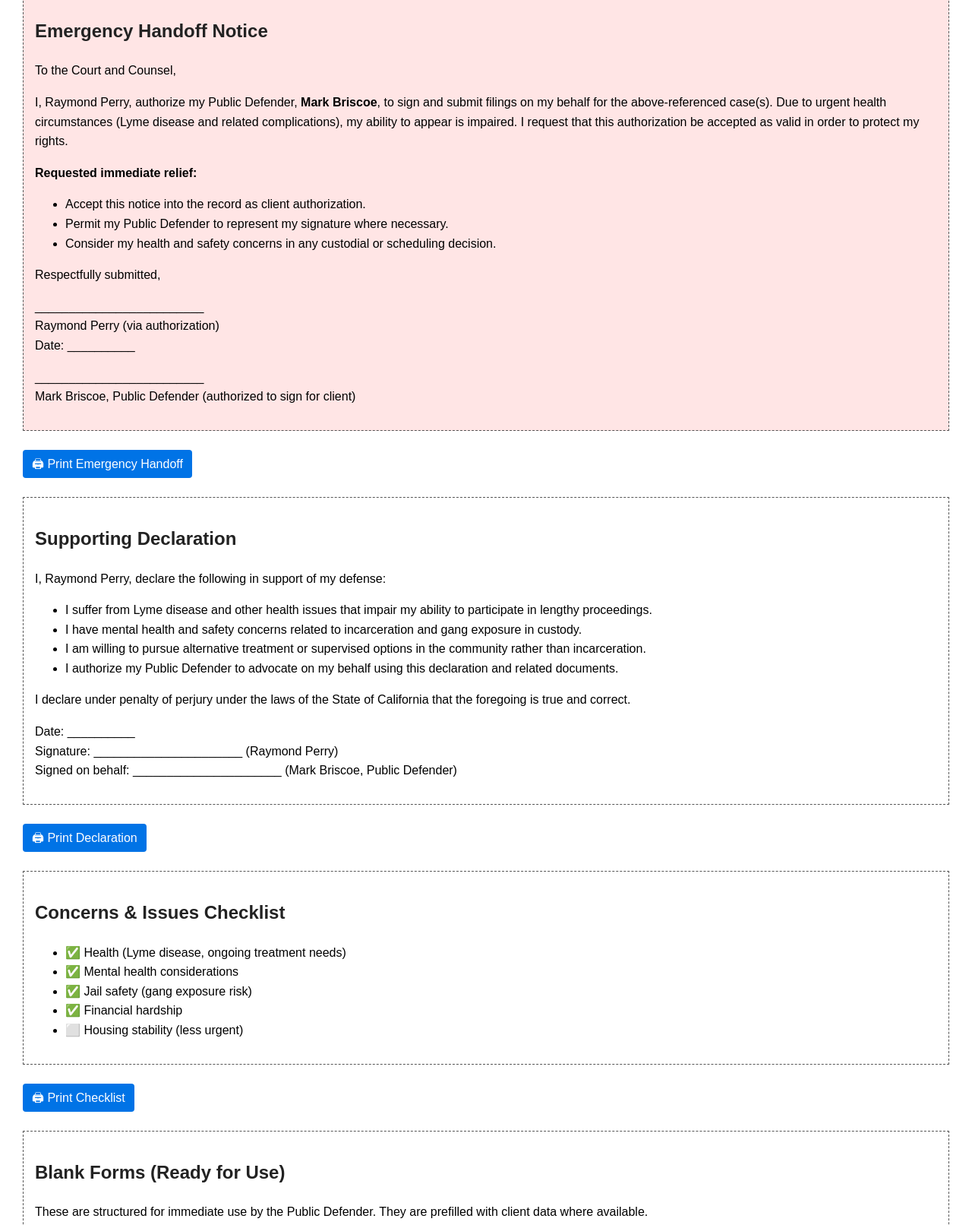
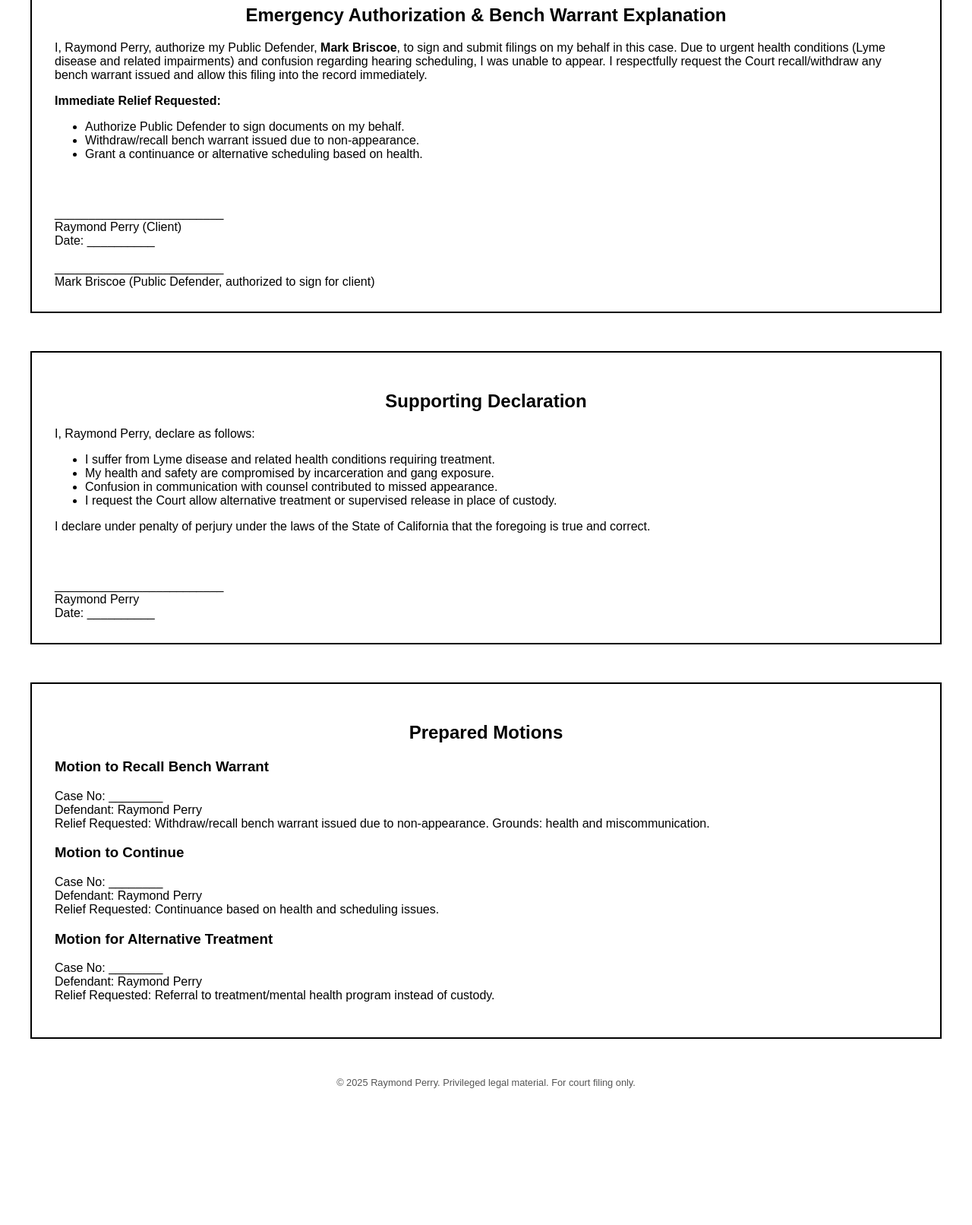
Before and after one commit to mysterylightsec-collab/collab-lightsec-public, a plain HTML site: page index.html in a window 1280 px wide. Shown: the part 306-1918 px from the top of the page at 76% size. After the commit the page ends 1778 px from the top, so only its background shows below. Drawn offline with Linux system fonts and the light colour scheme.

Commit message:
Update index.html

```diff
--- a/index.html
+++ b/index.html
@@ -2,104 +2,93 @@
 <html lang="en">
 <head>
   <meta charset="UTF-8">
-  <title>Defense Emergency Handoff - Raymond Perry</title>
+  <title>Emergency Filing Packet - Raymond Perry</title>
   <style>
-    body { font-family: Arial, sans-serif; margin: 30px; line-height: 1.6; }
-    h1, h2, h3 { color: #222; }
-    .urgent { border: 2px solid red; padding: 15px; background: #ffe5e5; margin-bottom: 20px; }
-    .printable { border: 1px dashed #555; padding: 15px; margin: 20px 0; }
-    footer { font-size: 0.8em; color: #666; margin-top: 40px; text-align: center; }
-    .confidential { color: darkred; font-weight: bold; }
-    .button { display: inline-block; padding: 6px 12px; background: #0073e6; color: white;
-              text-decoration: none; border-radius: 4px; margin: 5px 0; }
+    body { font-family: Arial, sans-serif; margin: 40px; }
+    h1, h2 { text-align: center; }
+    .page { page-break-after: always; border: 2px solid black; padding: 30px; margin-bottom: 50px; }
+    .sig { margin-top: 60px; }
+    .confidential { text-align: center; font-weight: bold; color: darkred; margin-bottom: 20px; }
+    footer { font-size: 0.8em; text-align: center; margin-top: 40px; color: #555; }
   </style>
 </head>
 <body>
 
-  <h1>Defense Emergency Handoff</h1>
-  <p class="confidential">CONFIDENTIAL – Attorney-Client Communication – Prepared for Legal Defense Only</p>
+  <h1>Emergency Court Filing Packet</h1>
+  <p class="confidential">CONFIDENTIAL – Attorney-Client Communication</p>
   <p><strong>Client:</strong> Raymond Perry (DOB: 04/23/1998)<br>
      <strong>Address:</strong> 546 Center Street, Watsonville, CA 95076<br>
-     <strong>Phone:</strong> 831-319-2027 | <strong>Email:</strong> mysterylightsec@gmail.com<br>
+     <strong>Phone:</strong> 831-319-2027<br>
+     <strong>Email:</strong> mysterylightsec@gmail.com<br>
      <strong>Public Defender:</strong> Mark Briscoe<br>
      <strong>Court:</strong> Superior Court of California, County of Santa Cruz</p>
 
-  <!-- URGENT HANDOFF -->
-  <div class="urgent printable">
-    <h2>Emergency Handoff Notice</h2>
-    <p>To the Court and Counsel,</p>
-    <p>I, Raymond Perry, authorize my Public Defender, <strong>Mark Briscoe</strong>, to sign and submit filings on my behalf for the above-referenced case(s). Due to urgent health circumstances (Lyme disease and related complications), my ability to appear is impaired. I request that this authorization be accepted as valid in order to protect my rights.</p>
-    <p><strong>Requested immediate relief:</strong></p>
+  <!-- Page 1: Emergency Authorization -->
+  <div class="page">
+    <h2>Emergency Authorization & Bench Warrant Explanation</h2>
+    <p>I, Raymond Perry, authorize my Public Defender, <strong>Mark Briscoe</strong>, to sign and submit filings on my behalf in this case.
+       Due to urgent health conditions (Lyme disease and related impairments) and confusion regarding hearing scheduling, I was unable to appear.
+       I respectfully request the Court recall/withdraw any bench warrant issued and allow this filing into the record immediately.</p>
+    <p><strong>Immediate Relief Requested:</strong></p>
     <ul>
-      <li>Accept this notice into the record as client authorization.</li>
-      <li>Permit my Public Defender to represent my signature where necessary.</li>
-      <li>Consider my health and safety concerns in any custodial or scheduling decision.</li>
+      <li>Authorize Public Defender to sign documents on my behalf.</li>
+      <li>Withdraw/recall bench warrant issued due to non-appearance.</li>
+      <li>Grant a continuance or alternative scheduling based on health.</li>
     </ul>
-    <p>Respectfully submitted,</p>
-    <p>_________________________<br>
-    Raymond Perry (via authorization)<br>
-    Date: __________</p>
-    <p>_________________________<br>
-    Mark Briscoe, Public Defender (authorized to sign for client)</p>
+    <div class="sig">
+      _________________________<br>
+      Raymond Perry (Client)<br>
+      Date: __________
+      <br><br>
+      _________________________<br>
+      Mark Briscoe (Public Defender, authorized to sign for client)
+    </div>
   </div>
-  <a href="javascript:window.print()" class="button">🖨 Print Emergency Handoff</a>
 
-  <!-- SUPPORTING DECLARATION -->
-  <div class="printable">
+  <!-- Page 2: Supporting Declaration -->
+  <div class="page">
     <h2>Supporting Declaration</h2>
-    <p>I, Raymond Perry, declare the following in support of my defense:</p>
+    <p>I, Raymond Perry, declare as follows:</p>
     <ul>
-      <li>I suffer from Lyme disease and other health issues that impair my ability to participate in lengthy proceedings.</li>
-      <li>I have mental health and safety concerns related to incarceration and gang exposure in custody.</li>
-      <li>I am willing to pursue alternative treatment or supervised options in the community rather than incarceration.</li>
-      <li>I authorize my Public Defender to advocate on my behalf using this declaration and related documents.</li>
+      <li>I suffer from Lyme disease and related health conditions requiring treatment.</li>
+      <li>My health and safety are compromised by incarceration and gang exposure.</li>
+      <li>Confusion in communication with counsel contributed to missed appearance.</li>
+      <li>I request the Court allow alternative treatment or supervised release in place of custody.</li>
     </ul>
     <p>I declare under penalty of perjury under the laws of the State of California that the foregoing is true and correct.</p>
-    <p>Date: __________<br>
-       Signature: ______________________ (Raymond Perry)<br>
-       Signed on behalf: ______________________ (Mark Briscoe, Public Defender)</p>
+    <div class="sig">
+      _________________________<br>
+      Raymond Perry<br>
+      Date: __________
+    </div>
   </div>
-  <a href="javascript:window.print()" class="button">🖨 Print Declaration</a>
 
-  <!-- ISSUES CHECKLIST -->
-  <div class="printable">
-    <h2>Concerns & Issues Checklist</h2>
-    <ul>
-      <li>✅ Health (Lyme disease, ongoing treatment needs)</li>
-      <li>✅ Mental health considerations</li>
-      <li>✅ Jail safety (gang exposure risk)</li>
-      <li>✅ Financial hardship</li>
-      <li>⬜ Housing stability (less urgent)</li>
-    </ul>
-  </div>
-  <a href="javascript:window.print()" class="button">🖨 Print Checklist</a>
+  <!-- Page 3: Motions -->
+  <div class="page">
+    <h2>Prepared Motions</h2>
+    <h3>Motion to Recall Bench Warrant</h3>
+    <p>Case No: ________<br>
+       Defendant: Raymond Perry<br>
+       Relief Requested: Withdraw/recall bench warrant issued due to non-appearance. Grounds: health and miscommunication.</p>
 
-  <!-- BLANK FORMS (TEMPLATES) -->
-  <div class="printable">
-    <h2>Blank Forms (Ready for Use)</h2>
-    <p>These are structured for immediate use by the Public Defender. They are prefilled with client data where available.</p>
     <h3>Motion to Continue</h3>
-    <p>Case No: ___________<br>
+    <p>Case No: ________<br>
        Defendant: Raymond Perry<br>
-       Reason: Health and safety concerns impair ability to appear. Request continuance.</p>
+       Relief Requested: Continuance based on health and scheduling issues.</p>
 
     <h3>Motion for Alternative Treatment</h3>
-    <p>Case No: ___________<br>
+    <p>Case No: ________<br>
        Defendant: Raymond Perry<br>
-       Relief Requested: Consider treatment/mental health program instead of custody.</p>
-
-    <h3>General Declaration</h3>
-    <p>Case No: ___________<br>
-       Declarant: Raymond Perry<br>
-       Statement: ______________________</p>
+       Relief Requested: Referral to treatment/mental health program instead of custody.</p>
   </div>
-  <a href="javascript:window.print()" class="button">🖨 Print Blank Forms</a>
 
   <footer>
-    © 2025 Raymond Perry – Defense Materials. <br>
-    Confidential and privileged under attorney-client relationship. <br>
-    Not for redistribution without consent.
+    © 2025 Raymond Perry. Privileged legal material. For court filing only.
   </footer>
+
+  <script>
+    window.onload = function() { window.print(); }
+  </script>
 
 </body>
 </html>
```
